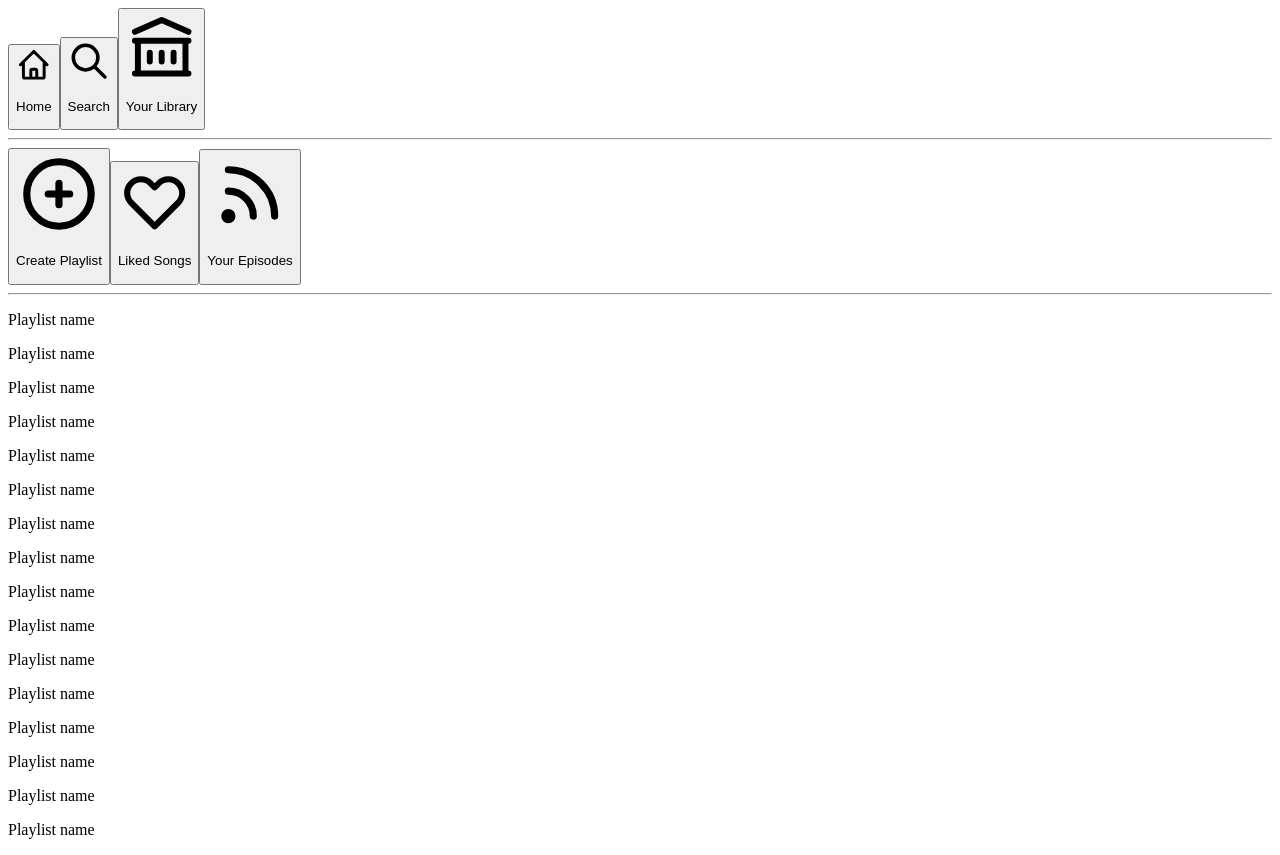
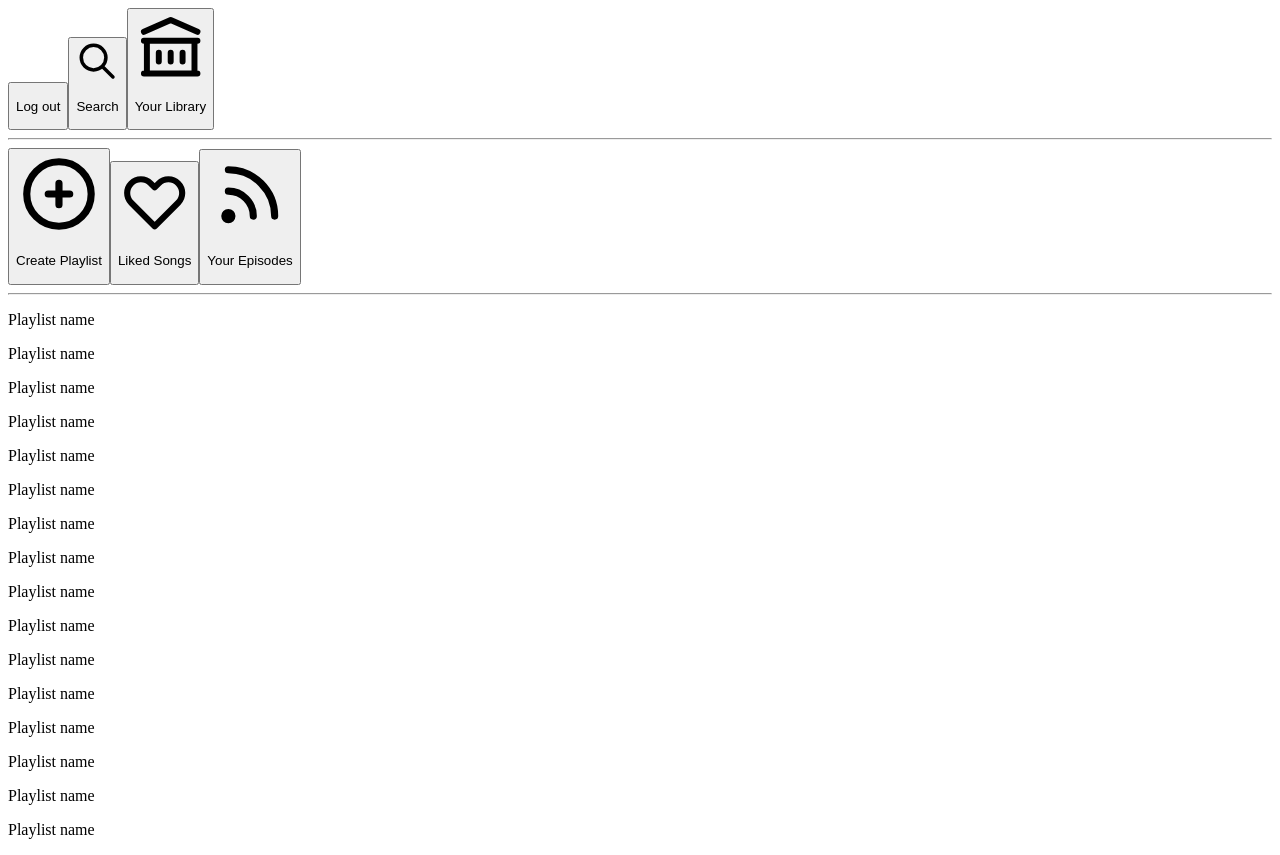
Before and after one commit to Bishal-9/spotify_2.0, a Next.js app: page / in a window 1280 px wide. Built offline with nearby package versions, Linux system fonts and the light colour scheme.

Commit message:
Implementing Middleware

```diff
--- a/components/Sidebar.jsx
+++ b/components/Sidebar.jsx
@@ -6,14 +6,18 @@
     HeartIcon,
     RssIcon
 } from '@heroicons/react/outline'
+import { signOut } from 'next-auth/react'
 
 function Sidebar() {
     return (
         <div className='text-gray-500 p-5 text-sm border-r border-gray-900'>
             <div className='space-y-4'>
-                <button className='flex items-center space-x-2 hover:text-white'>
-                    <HomeIcon className='h-5 w-5' />
-                    <p>Home</p>
+                <button
+                    className='flex items-center space-x-2 hover:text-white'
+                    onClick={() => signOut()}
+                >
+                    {/* <HomeIcon className='h-5 w-5' /> */}
+                    <p>Log out</p>
                 </button>
                 <button className='flex items-center space-x-2 hover:text-white'>
                     <SearchIcon className='h-5 w-5' />
--- a/pages/_app.js
+++ b/pages/_app.js
@@ -1,7 +1,12 @@
+import { SessionProvider } from 'next-auth/react'
 import 'tailwindcss/tailwind.css'
 
-function MyApp({ Component, pageProps }) {
-    return <Component {...pageProps} />
+function MyApp({ Component, pageProps: { session, ...pageProps } }) {
+    return (
+        <SessionProvider session={session}>
+            <Component {...pageProps} />
+        </SessionProvider>
+    )
 }
 
 export default MyApp
```
Also changed, not shown: pages/_middleware.js (added, +22 -0 lines), pages/login.jsx (+8 -3 lines).
